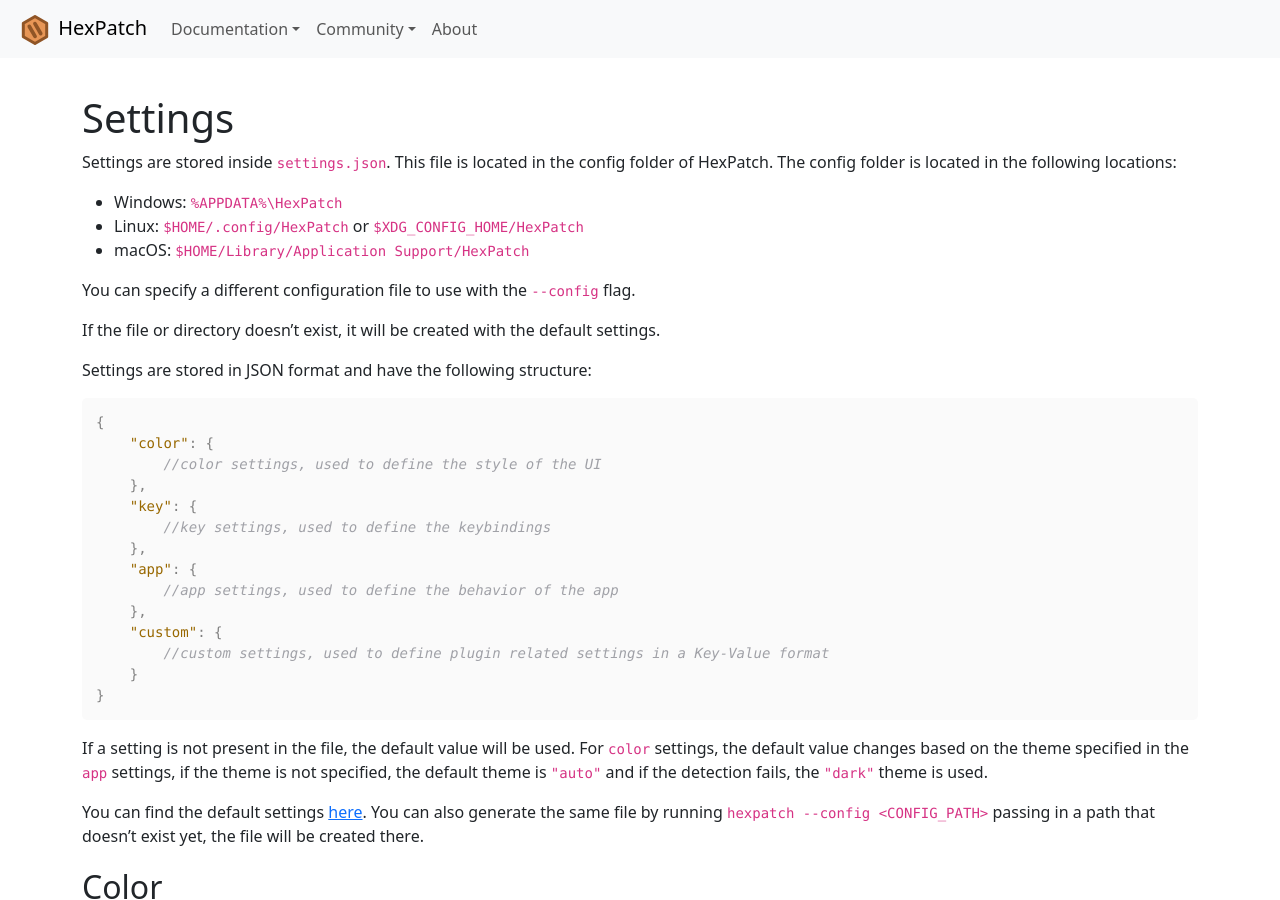
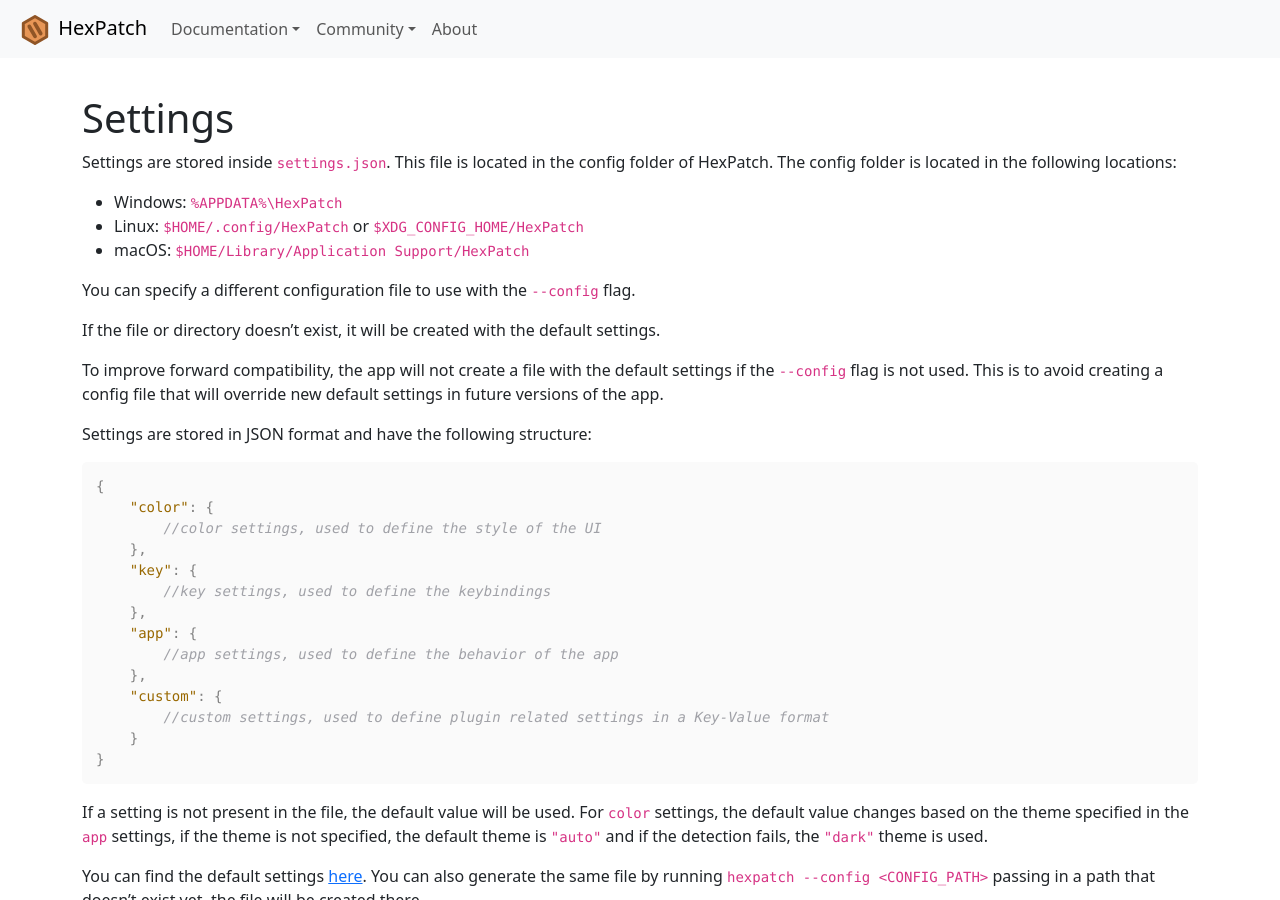
Before and after one commit to Etto48/HexPatch, a Jekyll site: the page built from docs/SETTINGS.md, in a window 1280 px wide and 900 px high. Built offline with Jekyll 4.4.1, drawn with Linux system fonts in a browser that asks for light colours; our own code applies the rules of GitHub Pages for plain Markdown files.

Commit message:
Added documentation for the new behavior of --config

```diff
--- a/docs/SETTINGS.md
+++ b/docs/SETTINGS.md
@@ -10,6 +10,8 @@ The config folder is located in the following locations:
 You can specify a different configuration file to use with the `--config` flag.
 
 If the file or directory doesn't exist, it will be created with the default settings.
+
+To improve forward compatibility, the app will not create a file with the default settings if the `--config` flag is not used. This is to avoid creating a config file that will override new default settings in future versions of the app.
 
 Settings are stored in JSON format and have the following structure:
 
```
